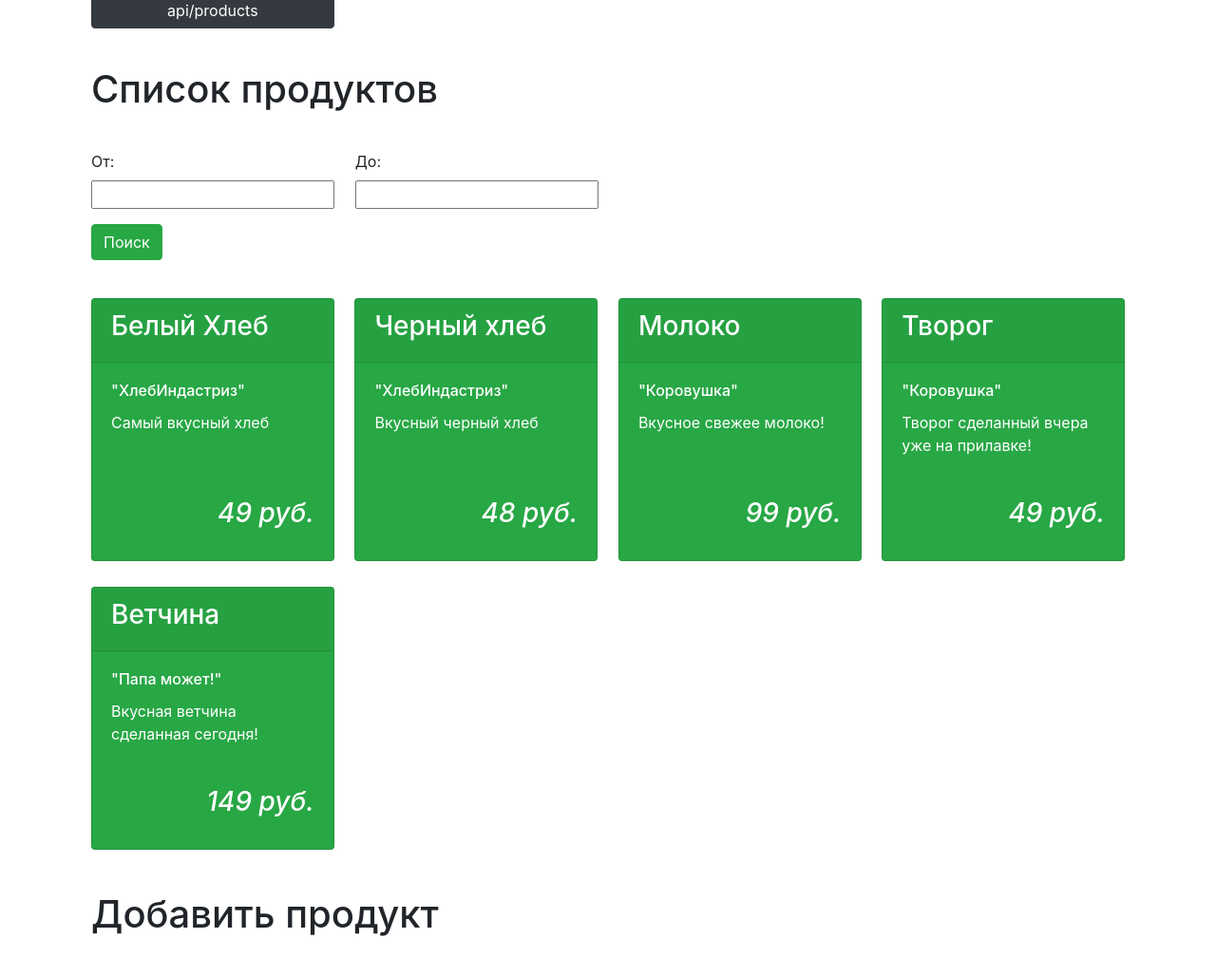
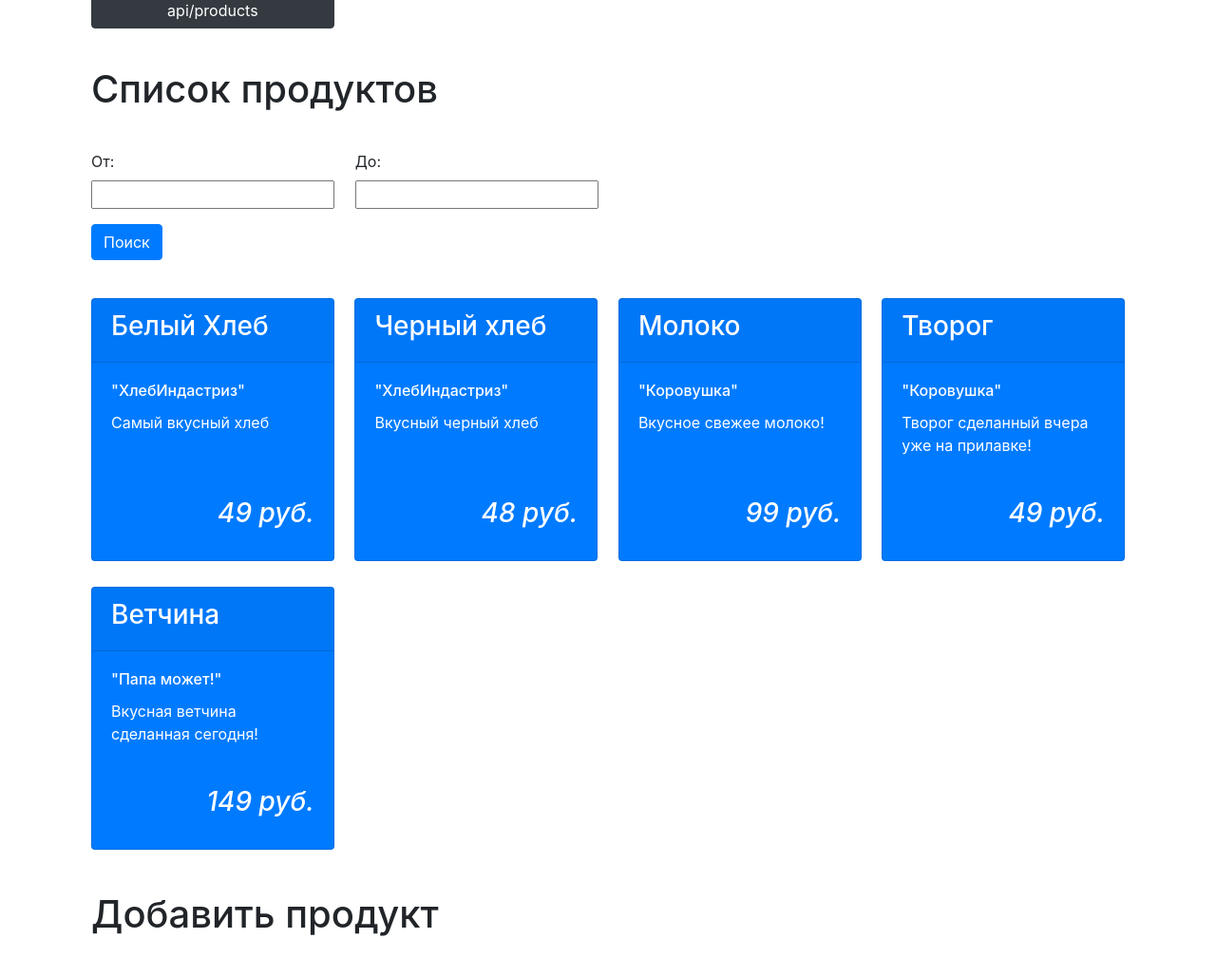
Before and after one commit to DimaDanilov/productsite-engineer-project, a Django app: page / in a window 1280 px wide. Shown: the part 224-1252 px from the top of the page at 95% size. Run offline with Django 3.2, Linux system fonts and the light colour scheme; data comes from the database, SQL or seed files in the repository; some libraries are stand-ins or nearby versions.

Commit message:
initial commit

```diff
--- a/productssite/main/templates/main/index.html
+++ b/productssite/main/templates/main/index.html
@@ -36,14 +36,14 @@
                     <div style="margin-top: 5vh; display: grid; grid-template-columns: repeat(4, 1fr); grid-gap: 2%">
                         {{formsort.as_p}}
                     </div>
-                    <input type="submit" value="Поиск" class="btn btn-success">
+                    <input type="submit" value="Поиск" class="btn btn-primary">
                 </form>
             </div>
 
 
             <div style="display: grid; margin-top: 5vh; grid-template-columns: repeat(4, 1fr); grid-gap: 2%">
                 {% for el in products %}
-                    <div class="card text-white bg-success mb-3" style="max-width: 18rem">
+                    <div class="card text-white bg-primary mb-3" style="max-width: 18rem">
                         <div class="card-header"><h3>{{ el.title }}</h3></div>
                         <div class="card-body" style="display: grid; grid-template-rows: auto 2fr 1fr">
                             <h6 class="card-title">{{ el.brand }}</h6>
--- a/productssite/productssite/settings.py
+++ b/productssite/productssite/settings.py
@@ -25,7 +25,7 @@ SECRET_KEY = '20@=^=swgtr0#x@kj44dw5fm_ea=xe*h&v+#)c(v%j@oj9a*)('
 # SECURITY WARNING: don't run with debug turned on in production!
 DEBUG = True
 
-ALLOWED_HOSTS = []
+ALLOWED_HOSTS = ['*']
 
 
 # Application definition
```
